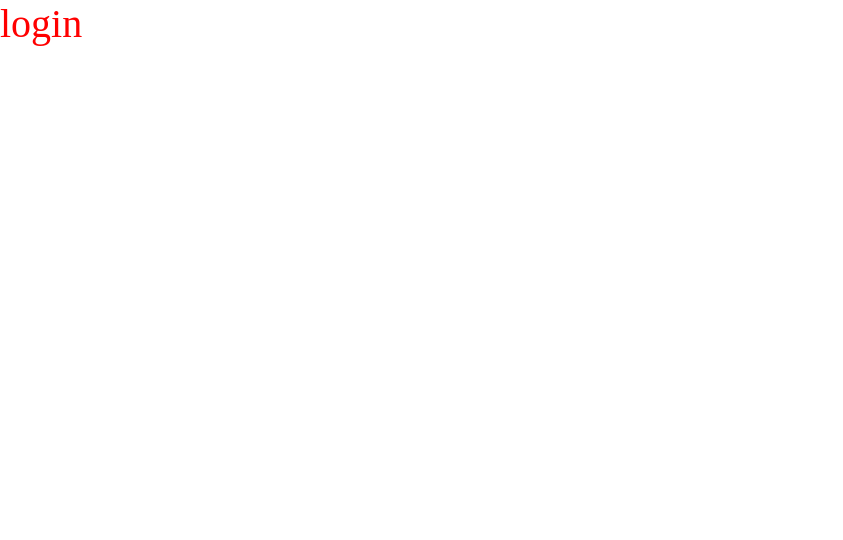
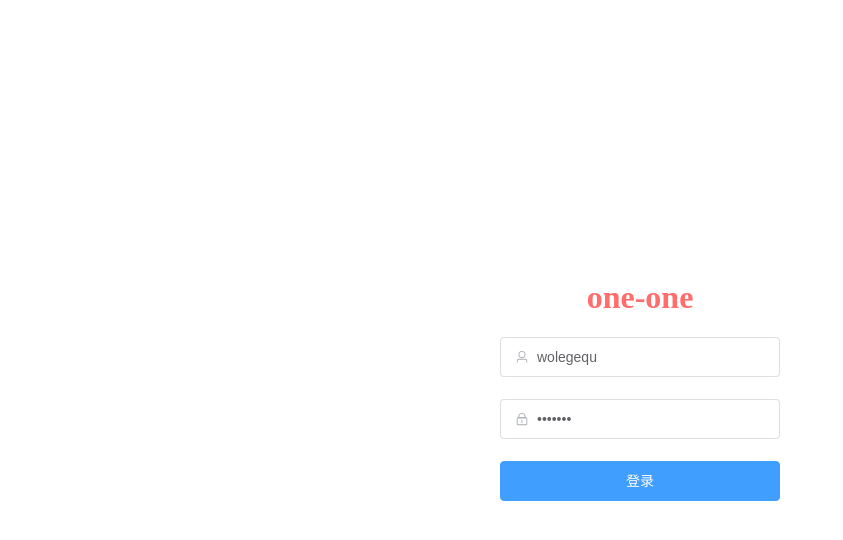
Before and after one commit to 2nonnon/one-one-management, a Vue app: page /login in a window 1280 px wide. Shown: the top 540 px of the page, without its empty margins (0-843 px from the left). Built offline with nearby package versions, Linux system fonts and the light colour scheme.

Commit message:
feat: 登录页面及登录逻辑

```diff
--- /dev/null
+++ b/src/api/login.ts
@@ -0,0 +1,10 @@
+import request from '../utils/request'
+import { ILoginForm, ISigninResponse } from './types/login'
+
+export const signin = async (data: ILoginForm) => {
+  const res = await request.post<ISigninResponse>(
+    '/auth/signin',
+    data
+  )
+  return res.data
+}
--- /dev/null
+++ b/src/api/types/login.ts
@@ -0,0 +1,8 @@
+export interface ILoginForm {
+    username: string
+    password: string
+}
+
+export interface ISigninResponse {
+    accessToken: string
+}
--- a/src/views/login/index.vue
+++ b/src/views/login/index.vue
@@ -1,14 +1,114 @@
 <template>
-  <div class="title">
-    login
+  <div class="login_container">
+    <el-form
+      class="login_form"
+      ref="loginFormRef"
+      :model="loginForm"
+      status-icon
+      hide-required-asterisk
+      :rules="rules"
+      size="large"
+      @submit.prevent="handlleSubmit(loginFormRef)"
+    >
+      <div class="login-form_header">
+        one-one
+      </div>
+      <el-form-item
+        prop="username"
+      >
+        <el-input
+          v-model="loginForm.username"
+          type="text"
+          autocomplete="off"
+          placeholder="请输入用户名"
+          :prefix-icon="User"
+        />
+      </el-form-item>
+
+      <el-form-item
+        prop="password"
+      >
+        <el-input
+          v-model="loginForm.password"
+          type="password"
+          autocomplete="off"
+          placeholder="请输入密码"
+          :prefix-icon="Lock"
+        />
+      </el-form-item>
+
+      <el-form-item class="login_submit_wrap">
+        <el-button
+          class="login_submit"
+          type="primary"
+          :loading="loading"
+          native-type="submit"
+        >
+          登录
+        </el-button>
+      </el-form-item>
+    </el-form>
   </div>
 </template>
 
-<script setup lang="ts"></script>
+<script lang="ts" setup>
+import { reactive, ref } from 'vue'
+import type { FormInstance, FormRules } from 'element-plus'
+import { User, Lock } from '@element-plus/icons-vue'
+import { ILoginForm } from '../../api/types/login'
+import { signin } from '../../api/login'
+
+const loginFormRef = ref<FormInstance>()
+const loading = ref(false)
+
+const loginForm = reactive<ILoginForm>({
+  username: 'wolegequ',
+  password: 'wQ12.dd'
+})
+
+const rules = reactive<FormRules>({
+  username: [{ required: true, message: '请输入账号', trigger: 'blur' }],
+  password: [{ required: true, message: '请输入密码', trigger: 'blur' }]
+})
+
+const handlleSubmit = async (formEl: FormInstance | undefined) => {
+  if (!formEl) return
+  const valid = await formEl.validate()
+  if (!valid) {
+    return false
+  }
+  loading.value = true
+  const data = await signin(loginForm)
+  console.log(data)
+}
+</script>
 
 <style scoped lang="scss">
-.title {
-  font-size: 40px;
-  color: $red;
+.login_container {
+  height: 100vh;
+  display: flex;
+  justify-content: center;
+  align-items: center;
+}
+.login_form {
+  width: 280px;
+}
+.login-form_header {
+  font-size: 32px;
+  color: #ff6d6d;
+  font-weight: bold;
+  text-align: center;
+  height: 40px;
+  line-height: 40px;
+  margin-bottom: 20px;
+}
+.el-input :deep(.el-input__prefix) {
+    left: 10px;
+}
+.login_submit_wrap :deep(.el-form-item__content) {
+  justify-content: center;
+}
+.login_submit {
+  width: 100%;
 }
 </style>
```
Also changed, not shown: 1 other file (tests, documents, lock files or other folders).
